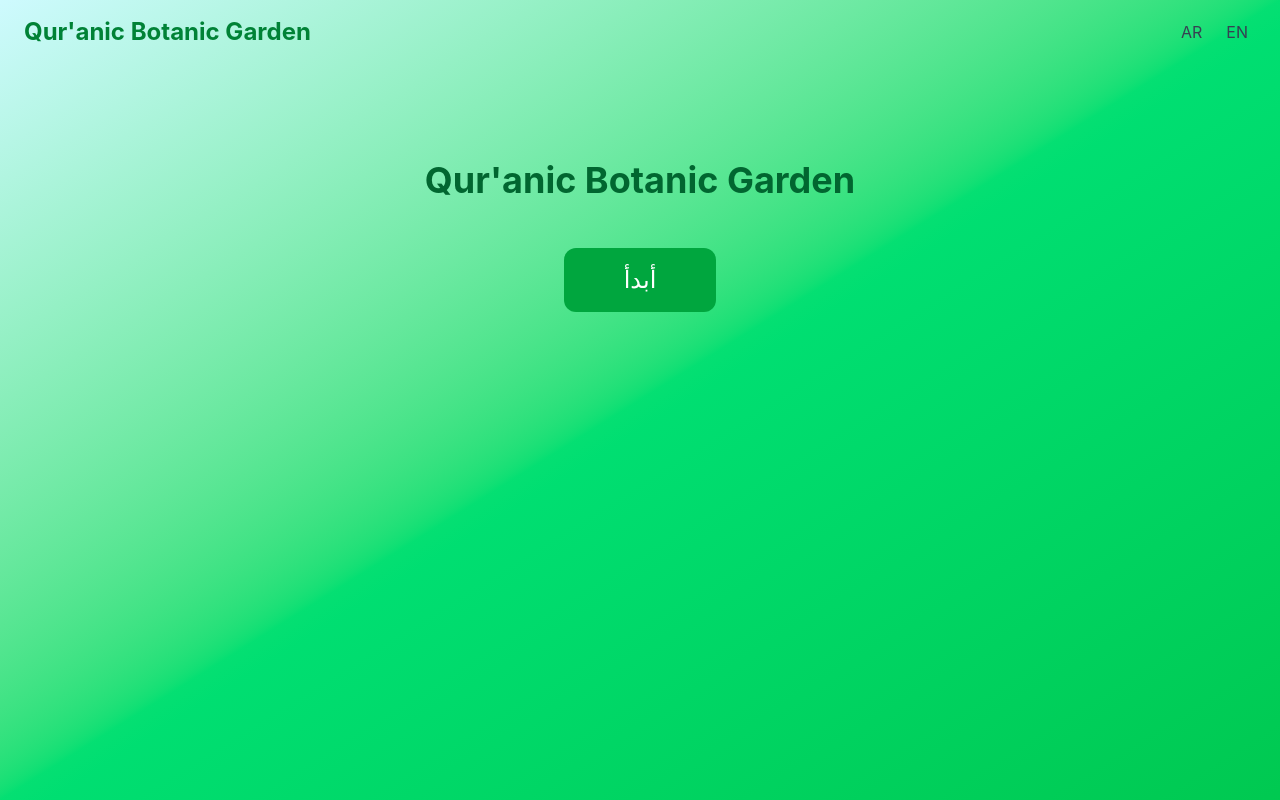
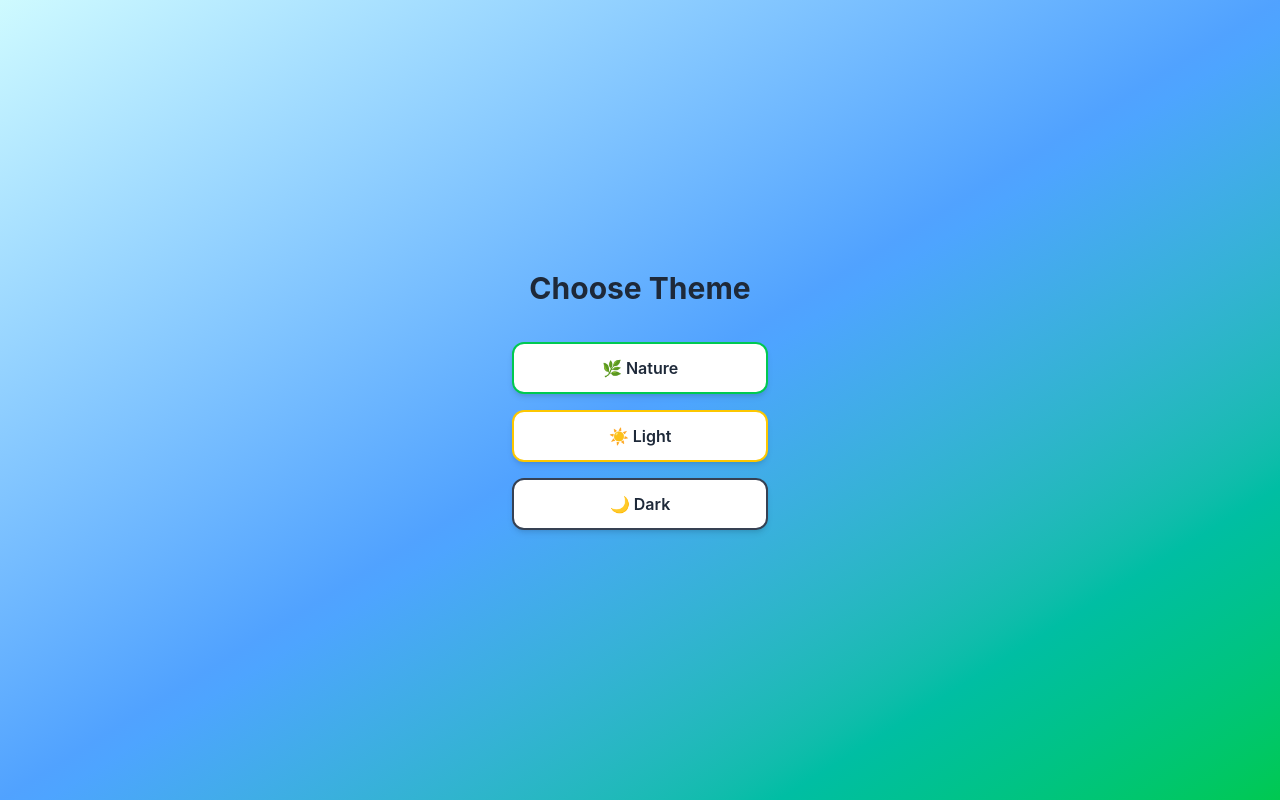
Before and after one commit to ola700B/Qur-anic_Botanic_Garden_app, a React (Vite) app: page / in a window 1280 px wide. Built offline with nearby package versions, Linux system fonts and the light colour scheme.

Commit message:
Add global context (theme + language system) and improve UI effects

```diff
--- a/package.json
+++ b/package.json
@@ -10,14 +10,17 @@
     "preview": "vite preview"
   },
   "dependencies": {
+    "canvas-confetti": "^1.9.4",
     "lucide-react": "^1.17.0",
     "react": "^19.2.6",
     "react-dom": "^19.2.6",
+    "react-rewards": "^2.1.0",
     "react-router-dom": "^7.16.0"
   },
   "devDependencies": {
     "@eslint/js": "^10.0.1",
     "@tailwindcss/postcss": "^4.3.0",
+    "@types/canvas-confetti": "^1.9.0",
     "@types/node": "^24.12.3",
     "@types/react": "^19.2.14",
     "@types/react-dom": "^19.2.3",
--- a/src/App.tsx
+++ b/src/App.tsx
@@ -1,19 +1,65 @@
-import './App.css'
+import { useState } from "react";
 import { BrowserRouter, Route, Routes } from "react-router-dom";
-import Home from './pages/home';
-import Memory_game from './games/memory_game';
-import Plants from './pages/plants';
+import Home from "./pages/home";
+import Plants from "./pages/plants";
+import Memory_game from "./games/memory_game";
 
 function App() {
+  const handleSelect = (value: string) => {
+  localStorage.setItem("theme", value);
+  setTheme(value);
+};
+const [lang, setLang] = useState<"ar" | "en">("en");
+  const [theme, setTheme] = useState<string | null>(
+    localStorage.getItem("theme")
+  );
+
+  if (!theme) {
+    return (
+      <div className="min-h-screen flex flex-col items-center justify-center gap-4  bg-linear-to-br from-cyan-100 via-blue-400 to-green-500 text-gray-800">
+        <h1 className="text-3xl font-bold mb-5">
+          Choose Theme
+        </h1>
+
+        <button
+       className="w-64 py-3 bg-white border-2 border-green-500 rounded-xl shadow-md
+    hover:shadow-xl hover:-translate-y-1 transition-all duration-300 font-semibold cursor-pointer"
+         onClick={() => handleSelect("nature")}
+        >
+          🌿 Nature
+        </button>
+
+        <button
+        className="w-64 py-3 bg-white border-2 border-yellow-400 rounded-xl shadow-md
+    hover:shadow-xl hover:-translate-y-1 transition-all duration-300 font-semibold cursor-pointer"
+           onClick={() => handleSelect("light")}
+        >
+          ☀️ Light
+        </button>
+
+        <button
+        className="w-64 py-3 bg-white border-2 border-gray-700 rounded-xl shadow-md
+    hover:shadow-xl hover:-translate-y-1 transition-all duration-300 font-semibold cursor-pointer"
+          onClick={() => handleSelect("dark")}
+        >
+          🌙 Dark
+        </button>
+      </div>
+    );
+  }
+
   return (
     <BrowserRouter>
-      <Routes>
-        <Route index element={<Home />} />
-        <Route path="plants" element={<Plants/>} />
-        <Route path="memory_game" element={<Memory_game />} />
-      </Routes>
-    </BrowserRouter>
-  )
+  <Routes>
+    <Route
+      path="/"
+      element={<Home lang={lang} setLang={setLang} />}
+    />
+    <Route path="/plants" element={<Plants lang={lang} />} />
+    <Route path="/memory_game" element={<Memory_game lang={lang} />} />
+  </Routes>
+</BrowserRouter>
+  );
 }
 
-export default App
+export default App;
--- a/src/games/memory_game.tsx
+++ b/src/games/memory_game.tsx
@@ -31,6 +31,7 @@ export default function MemoryGame() {
   const [bestScore, setBestScore] = useState<number | null>(null);
   const [winSoundPlayed, setWinSoundPlayed] = useState(false);
   const [previewMode, setPreviewMode] = useState(true);
+  const theme = localStorage.getItem("theme");
 
   useEffect(() => {
     setCards(createDeck());
@@ -144,10 +145,18 @@ export default function MemoryGame() {
   };
 
   return (
-    <div className="min-h-screen bg-gradient-to-br from-cyan-100 via-green-400 to-green-500 text-gray-800 p-4 flex flex-col items-center">
+     <div
+    className={`min-h-screen transition-all duration-500 flex flex-col items-center justify-center p-4 ${
+      theme === "dark"
+        ? "bg-gray-900 text-white"
+        : theme === "light"
+        ? "bg-gray-100 text-black"
+        : "bg-linear-to-br from-cyan-100 via-green-400 to-green-500 text-gray-800"
+    }`}
+  >
 
       {/* STATS */}
-      <div className="w-full max-w-5xl flex flex-wrap justify-center gap-3 mb-6">
+        <div className="w-full max-w-6xl flex flex-wrap justify-center gap-4 mb-8">
         <div className="bg-white/80 px-4 py-2 rounded-xl font-semibold">
           🎯 Moves: {moves}
         </div>
@@ -162,7 +171,7 @@ export default function MemoryGame() {
       </div>
 
       {/* GAME */}
-      <div className="grid grid-cols-2 md:grid-cols-4 gap-4">
+        <div className="w-full max-w-6xl grid grid-cols-2 sm:grid-cols-3 md:grid-cols-4 lg:grid-cols-4 xl:grid-cols-4 gap-4 place-items-center">
         {cards.map((card, index) => {
           // ⭐ FIX: previewMode يفتح كل الكروت أول 3 ثواني
           const isFlipped =
@@ -172,7 +181,7 @@ export default function MemoryGame() {
             <div
               key={card.id}
               onClick={() => handleFlip(index)}
-              className="w-28 h-40 sm:w-32 sm:h-44 md:w-36 md:h-48 cursor-pointer"
+              className="w-full aspect-3/4 max-w-35 max-w-35sm:max-w-40 md:max-w-45 cursor-pointer"
               style={{ perspective: "1000px" }}
             >
               <div
@@ -202,6 +211,7 @@ export default function MemoryGame() {
                 >
                   <img
                     src={card.image}
+                    alt=""
                     className="w-20 h-28 object-contain"
                   />
                 </div>
--- a/src/pages/home.tsx
+++ b/src/pages/home.tsx
@@ -3,14 +3,49 @@ import { Link } from "react-router-dom";
 import { useNavigate } from "react-router-dom";
 type Lang = "en" | "ar";
 
-export default function Home() {
-  const [lang, setLang] = useState<Lang>("en");
+export default function Home({
+  lang,
+  setLang,
+}: {
+  lang: "en" | "ar";
+  setLang: (lang: "en" | "ar") => void;
+}) {
+  const isAr = lang === "ar";
+const [theme, setTheme] = useState<string | null>(
+  localStorage.getItem("theme")
+);
   const navigate = useNavigate();
-  const isAr = lang === "ar";
 const [, setIsLeaving] = useState(false);
+const [effect, setEffect] = useState<{
+  id: number;
+  x: number;
+  y: number;
+} | null>(null);
+
+const handleLangClick = (lang: "ar" | "en", e: React.MouseEvent<HTMLButtonElement>) => {
+  setLang(lang);
+
+  const rect = e.currentTarget.getBoundingClientRect();
+
+  setEffect({
+    id: Date.now(),
+    x: rect.left + rect.width / 2,
+    y: rect.top + rect.height / 2,
+  });
+
+  setTimeout(() => setEffect(null), 700);
+};
   return (
-<div className="min-h-screen
-  bg-linear-to-br from-cyan-100 via-green-400 to-green-500 text-gray-800">
+
+<div
+  className={`min-h-screen transition-all duration-500 ${
+    theme === "dark"
+      ? "bg-gray-900 text-white"
+      : theme === "light"
+      ? "bg-gray-100 text-black"
+      : "bg-linear-to-br from-cyan-100 via-green-400 to-green-500 text-gray-800"
+  }`}
+>
   <div className="
     absolute
     -top-40
@@ -20,71 +55,86 @@ const [, setIsLeaving] = useState(false);
     bg-white
 animate-pulse
   " />
+
       {/* 🌿 Navbar */}
       <nav className="flex items-center justify-between px-6 py-4">
-
-        <h1 className="text-2xl font-bold text-green-700">
-          Qur'anic Botanic Garden
-        </h1>
-
-        <div className="flex gap-2">
-         <button
-  onClick={() => setLang("ar")}
-  className={`relative px-2 py-1 transition-all duration-300
-  after:content-[''] after:absolute after:left-0 after:-bottom-1
-  after:h-0.5 cursor-pointer after:bg-linear-to-r after:from-green-400 after:to-green-600 after:transition-all after:duration-300
-
-  ${
-    isAr
-      ? "text-green-500 after:w-full"
-      : "text-gray-700 after:w-0 hover:after:w-full"
-  }
-`}
+        <button className="cursor-pointer"
+  onClick={() => {
+    localStorage.removeItem("theme");
+    window.location.reload();
+  }}
 >
-  AR
+  Change Theme
 </button>
-           <button
-  onClick={() => setLang("ar")}
-  className={`relative px-2 py-1  transition-all duration-300
-  after:content-[''] after:absolute after:left-0 after:-bottom-1
-  after:h-0.5 cursor-pointer after:bg-linear-to-r after:from-green-400 after:to-green-600 after:transition-all after:duration-300
-
-  ${
-    isAr
-      ? "text-green-500 after:w-full"
-      : "text-gray-700 after:w-0 hover:after:w-full"
-  }
-`}
->
-  EN
-</button>
-        </div>
       </nav>
 
       {/* Hero */}
       <div className="flex flex-col items-center justify-center text-center mt-24 px-4">
-
+ <h2 className="text-4xl font-bold text-green-800 mb-4">
+          {isAr
+            ? " حديقة القرآن النباتية "
+            : " حديقة القرآن النباتية "}
+        </h2>
         <h2 className="text-4xl font-bold text-green-800 mb-4">
           {isAr
             ? " Qur'anic Botanic Garden "
             : " Qur'anic Botanic Garden "}
         </h2>
 
-      <Link to ={"/plants"}>
-        <button  onClick={() => {
-    setIsLeaving(true);
+     <div className="flex flex-col items-center gap-4 mt-8">
 
-    setTimeout(() => {
-      navigate("/plants");
-    }, 600); // وقت الأنيميشن
-  }} className="mt-8 px-6 py-3 h-16 w-38 bg-green-600 text-white text-2xl rounded-xl hover:bg-green-700 hover:shadow-xl
-active:scale-95
-transition-all
-duration-300 cursor-pointer ">
-          {isAr ? "ابدأ" : "أبدأ"}
-        </button>
-      </Link>
+
+  <div className="grid grid-col-1 gap-4">
+
+    <button
+ onClick={() => {
+    setLang("ar");
+    navigate("/plants");
+  }}
+
+      className={`w-36 py-2 cursor-pointer bg-white border-2 rounded-lg shadow-md
+      hover:scale-105 transition-all duration-300
+      ${lang === "ar" ? "border-green-600 text-green-600" : "border-gray-300"}`}
+    >
+      العربية
+    </button>
+
+    <button
+         onClick={() => {
+    setLang("en");
+    navigate("/plants");
+  }}
+
+      className={`w-36 py-2 cursor-pointer bg-white border-2 rounded-lg shadow-md
+      hover:scale-105 transition-all duration-300
+      ${lang === "en" ? "border-green-600 text-green-600" : "border-gray-300"}`}
+    >
+      ENGLISH
+    </button>
+
+  </div>
+
+</div>
       </div>
+     {effect && (
+  <div
+    className="pointer-events-none fixed"
+    style={{
+      left: effect.x,
+      top: effect.y,
+      transform: "translate(-50%, -50%)",
+    }}
+  >
+    {/* الحلقة */}
+    <span className="absolute w-10 h-10 border-2 border-green-400 rounded-full animate-ping" />
+
+    {/* نجوم */}
+    <span className="absolute -top-6 text-yellow-400 animate-float1">⭐</span>
+    <span className="absolute top-4 left-6 text-green-400 animate-float2">✨</span>
+    <span className="absolute -left-6 text-yellow-300 animate-float3">⭐</span>
+  </div>
+)}
     </div>
+
   );
 }
--- a/src/pages/plants.tsx
+++ b/src/pages/plants.tsx
@@ -18,24 +18,48 @@ type Plant = {
   popupImage: string;
 };
 
-const plants: Plant[] = [
-  { id: 1, name: "Sidr", image: sidr ,popupImage: sidrPopup},
-  { id: 2, name: "Apple", image: apple,popupImage: applePopup },
-  { id: 3, name: "Olive", image: olive,popupImage: olivePopup },
-  { id: 4, name: "Wheat", image: wheat,popupImage: wheatPopup },
-];
-
-function Plants() {
-  const [selectedPlant, setSelectedPlant] = useState<Plant | null>(null);
+function Plants({ lang }: { lang: "ar" | "en" }) {
+   const [selectedPlant, setSelectedPlant] = useState<Plant | null>(null);
   const [selectedSection, setSelectedSection] = useState("");
   const navigate = useNavigate();
-
+  const theme = localStorage.getItem("theme");
+  const plants: Plant[] = [
+  {
+    id: 1,
+    name: lang === "ar" ? "السدر" : "Sidr",
+    image: sidr,
+    popupImage: sidrPopup,
+  },
+  {
+    id: 2,
+    name: lang === "ar" ? "التفاح" : "Apple",
+    image: apple,
+    popupImage: applePopup,
+  },
+  {
+    id: 3,
+    name: lang === "ar" ? "الزيتون" : "Olive",
+    image: olive,
+    popupImage: olivePopup,
+  },
+  {
+    id: 4,
+    name: lang === "ar" ? "القمح" : "Wheat",
+    image: wheat,
+    popupImage: wheatPopup,
+  },
+];
   return (
 
     <div
-      className="min-h-screen
-  bg-linear-to-br from-cyan-100 via-green-400 to-green-500 text-gray-800 "
-    >
+  className={`min-h-screen transition-all duration-500 ${
+    theme === "dark"
+      ? "bg-gray-900 text-white"
+      : theme === "light"
+      ? "bg-gray-100 text-black"
+      : "bg-linear-to-br from-cyan-100 via-green-400 to-green-500 text-gray-800"
+  }`}
+>
       <div
         className="
     absolute
@@ -75,13 +99,10 @@ animate-pulse
         ))}
       </div>
       <Link to={"/memory_game"}>
-        <button
-          className="mt-8 mb-5 block mx-auto px-6 py-3 bg-green-600 text-white rounded-xl hover:bg-green-700 hover:shadow-xl
-          active:scale-95 transition-all duration-300 cursor-pointer"
-        >
-          Play Games
-        </button>
-      </Link>
+  <button className="mt-8 mb-5 block mx-auto px-6 py-3 bg-green-600 text-white rounded-xl">
+    {lang === "ar" ? "ابدأ اللعب" : "Play Game"}
+  </button>
+</Link>
       {selectedPlant && (
         <div className="fixed inset-0 flex items-center justify-center z-50 animate-fadeIn">
           <div className=" bg-black/30 backdrop-blur-sm  w-[90%] max-w-3xl rounded-3xl p-6 relative animate-modal">
@@ -233,7 +254,7 @@ animate-pulse
     </div>
   </div>
 )}
-<div className="fixed flex justify-between bottom-0 left-0 w-full bg-black/50 h-14 backdrop-blur-md  flex justify-around items-center py-3 text-white z-50">
+<div className="fixed  bottom-0 left-0 w-full bg-black/50 h-14 backdrop-blur-md  flex justify-around items-center py-3 text-white z-50">
 
   {/* BACK */}
   <button
@@ -241,7 +262,9 @@ animate-pulse
     className="flex flex-col items-center ml-4 cursor-pointer gap-1 hover:text-green-300 transition"
   >
     <ArrowLeft size={22} />
-    <span className="text-xs ">Back</span>
+   <span className="text-xs">
+  {lang === "ar" ? "رجوع" : "Back"}
+</span>
   </button>
 
   {/* HOME */}
@@ -250,7 +273,9 @@ animate-pulse
     className="flex flex-col items-center mr-4 cursor-pointer gap-1 hover:text-green-300 transition"
   >
     <Home size={22} />
-    <span className="text-xs">Home</span>
+    <span className="text-xs">
+  {lang === "ar" ? "الرئيسية" : "Home"}
+</span>
   </button>
 
 </div>
```
Also changed, not shown: src/index.css (+60 -0 lines), 1 other file (tests, documents, lock files or other folders).
